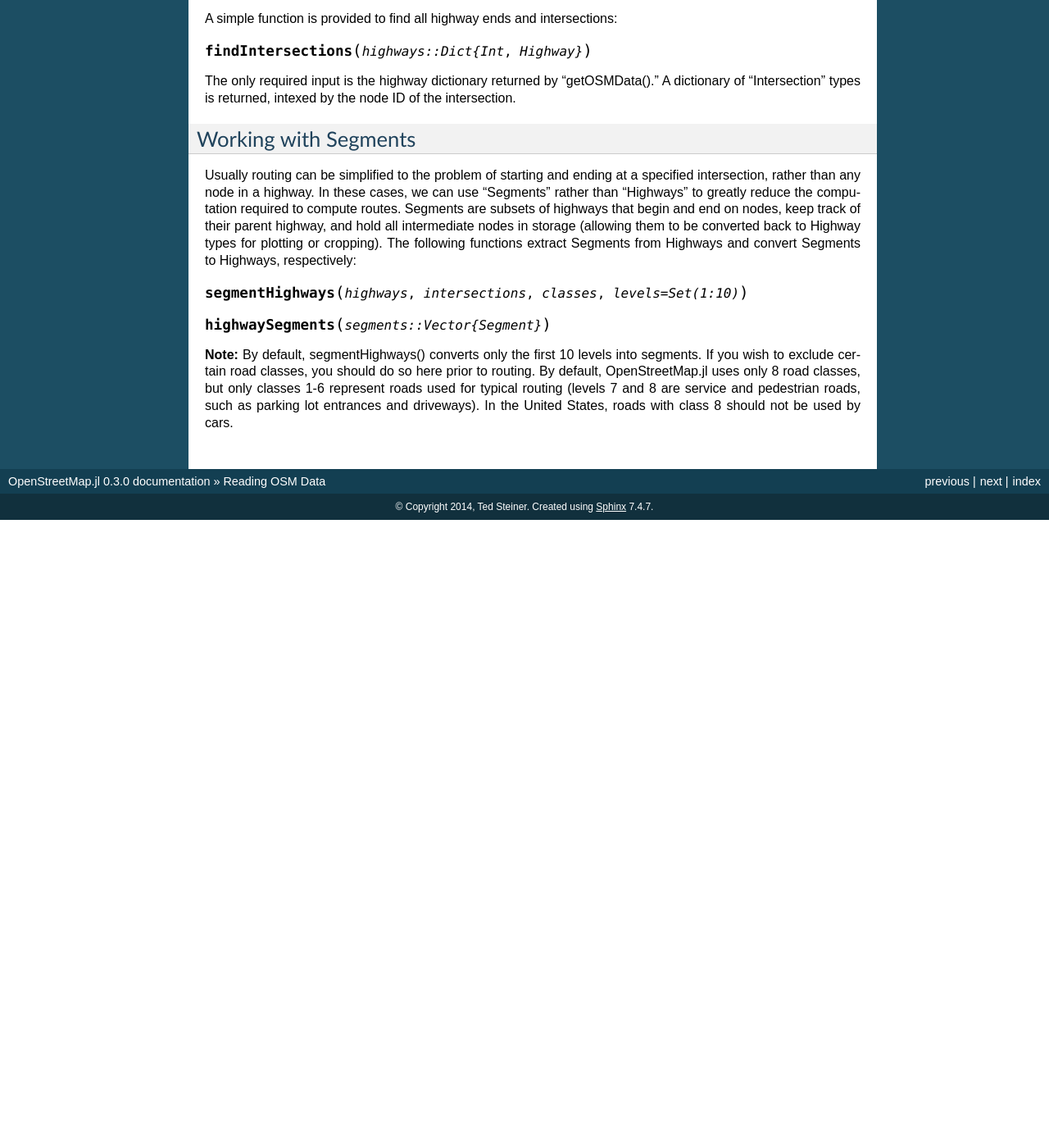
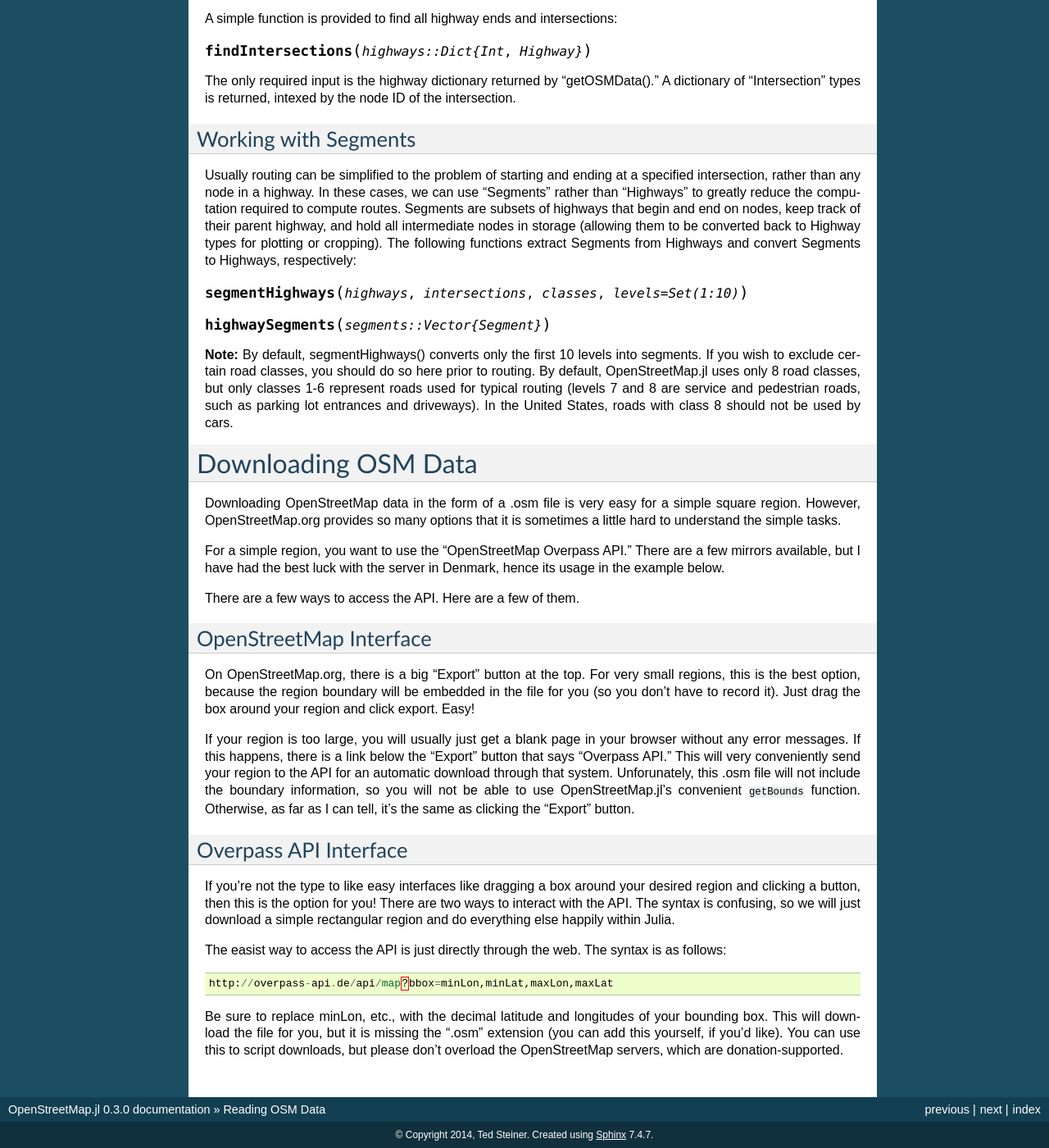
Before and after one commit to tedsteiner/OpenStreetMap.jl, a Sphinx documentation site: the page built from docs/data.rst, in a window 1280 px wide and 1400 px high, scrolled down 846 px. Shown: the whole window at 82% size. Built offline with Sphinx 7.4.7, drawn with Linux system fonts in a browser that asks for light colours; before the commit the page ends 1480 px from its top, so only the background shows below that; some of the changed text lies outside the part shown.

Commit message:
Added information on how to acquire OpenStreetMap data.
Signed-off-by: Ted Steiner <tsteiner2@gmail.com>

```diff
--- a/docs/data.rst
+++ b/docs/data.rst
@@ -60,3 +60,30 @@ prior to routing. By default, OpenStreetMap.jl uses only 8 road classes, but
 only classes 1-6 represent roads used for typical routing (levels 7 and 8 are
 service and pedestrian roads, such as parking lot entrances and driveways). In
 the United States, roads with class 8 should not be used by cars.
+
+Downloading OSM Data
+====================
+
+Downloading OpenStreetMap data in the form of a .osm file is very easy for a simple square region. However, OpenStreetMap.org provides so many options that it is sometimes a little hard to understand the simple tasks.
+
+For a simple region, you want to use the "OpenStreetMap Overpass API." There are a few mirrors available, but I have had the best luck with the server in Denmark, hence its usage in the example below.
+
+There are a few ways to access the API. Here are a few of them.
+
+OpenStreetMap Interface
+-----------------------
+On OpenStreetMap.org, there is a big "Export" button at the top. For very small regions, this is the best option, because the region boundary will be embedded in the file for you (so you don't have to record it). Just drag the box around your region and click export. Easy!
+
+If your region is too large, you will usually just get a blank page in your browser without any error messages. If this happens, there is a link below the "Export" button that says "Overpass API." This will very conveniently send your region to the API for an automatic download through that system. Unforunately, this .osm file will not include the boundary information, so you will not be able to use OpenStreetMap.jl's convenient ``getBounds`` function. Otherwise, as far as I can tell, it's the same as clicking the "Export" button.
+
+Overpass API Interface
+----------------------
+If you're not the type to like easy interfaces like dragging a box around your desired region and clicking a button, then this is the option for you! There are two ways to interact with the API. The syntax is confusing, so we will just download a simple rectangular region and do everything else happily within Julia.
+
+The easist  way to access the API is just directly through the web. The syntax is as follows:
+
+.. code-block:: python
+
+    http://overpass-api.de/api/map?bbox=minLon,minLat,maxLon,maxLat
+
+Be sure to replace minLon, etc., with the decimal latitude and longitudes of your bounding box. This will download the file for you, but it is missing the ".osm" extension (you can add this yourself, if you'd like). You can use this to script downloads, but please don't overload the OpenStreetMap servers, which are donation-supported.
```
